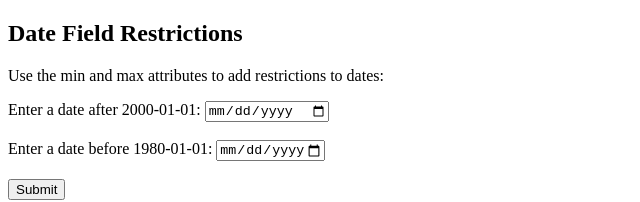
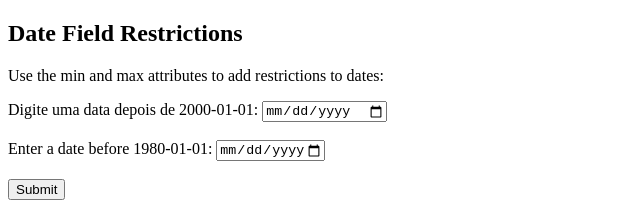
Before and after one commit to lelesato29/lelesato29.github.io, a plain HTML site: page teste.html in a window 1280 px wide. Shown: the top 202 px of the page, without its empty margins (0-640 px from the left). Drawn offline with Linux system fonts and the light colour scheme.

Commit message:
Update teste.html

```diff
--- a/teste.html
+++ b/teste.html
@@ -7,7 +7,7 @@
 <p>Use the min and max attributes to add restrictions to dates:</p>
 
 <form action="/segundo.html">
-  <label for="datemin">Enter a date after 2000-01-01:</label>
+  <label for="datemin">Digite uma data depois de 2000-01-01:</label>
   <input type="date" id="datemin" name="datemin" min="2000-01-02"><br><br>
 
   <label for="datemax">Enter a date before 1980-01-01:</label>
```
